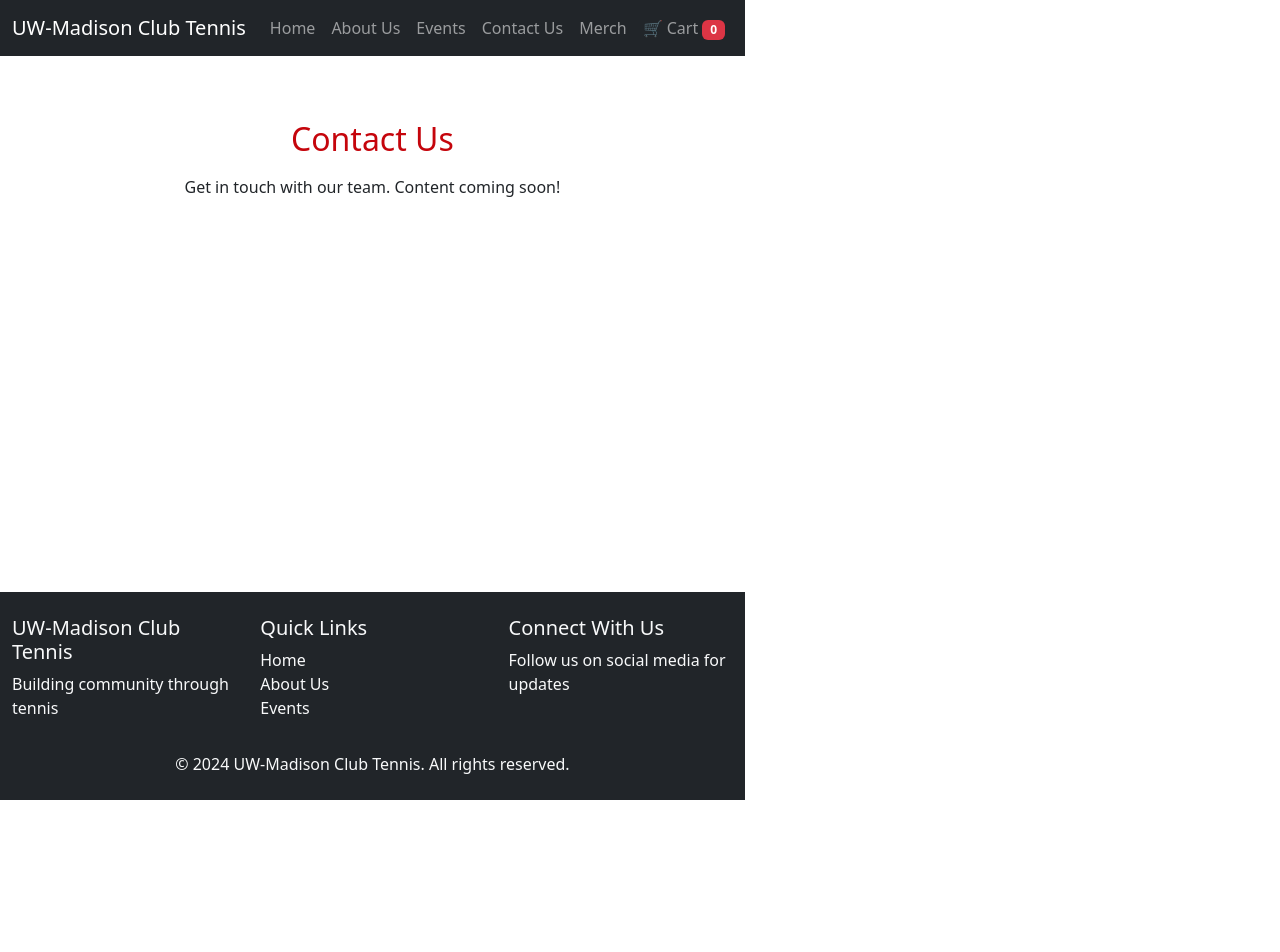
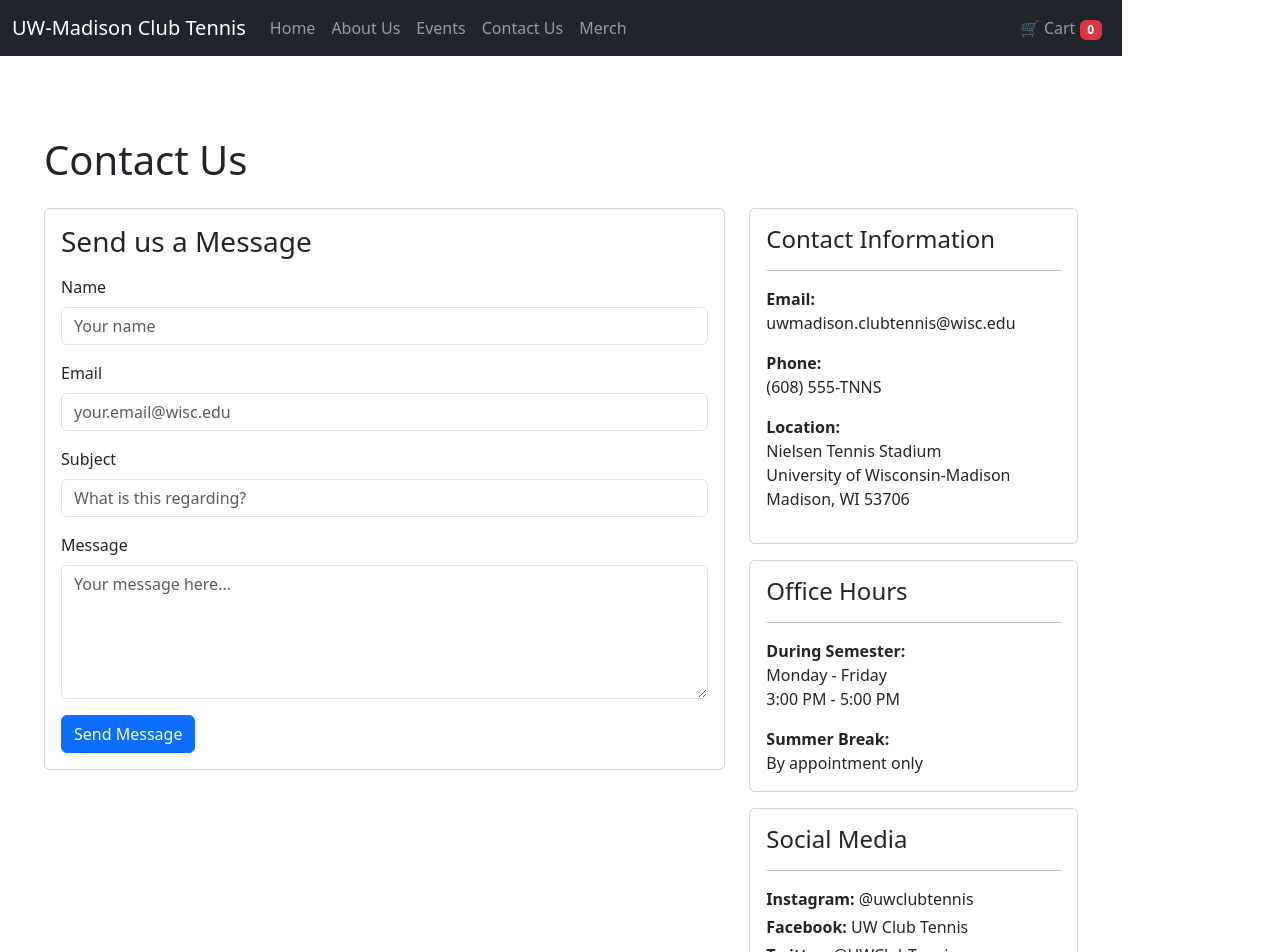
Before and after one commit to CS571-F25/p35, a React (Vite) app: page /contact in a window 1280 px wide. Shown: the top 952 px of the page. Before the commit the page ends 800 px from the top, so only its background shows below. Built offline with nearby package versions, Linux system fonts and the light colour scheme.

Commit message:
Develop Contact Us page with form and contact info

```diff
--- a/src/components/ContactUs.jsx
+++ b/src/components/ContactUs.jsx
@@ -1,10 +1,170 @@
+import { Container, Row, Col, Card, Form, Button } from 'react-bootstrap';
+import { useState } from 'react';
+
 function ContactUs() {
+  const [formData, setFormData] = useState({
+    name: '',
+    email: '',
+    subject: '',
+    message: ''
+  });
+
+  const handleSubmit = (e) => {
+    e.preventDefault();
+    // Form submission logic would go here
+    alert('Thank you for your message! We will get back to you soon.');
+    setFormData({ name: '', email: '', subject: '', message: '' });
+  };
+
+  const handleChange = (e) => {
+    setFormData({
+      ...formData,
+      [e.target.name]: e.target.value
+    });
+  };
+
   return (
-    <div className="page-container">
-      <h2>Contact Us</h2>
-      <p>Get in touch with our team. Content coming soon!</p>
-    </div>
-  )
+    <Container className="my-5">
+      <h1 className="mb-4">Contact Us</h1>
+
+      <Row>
+        {/* Contact Form */}
+        <Col md={8}>
+          <Card>
+            <Card.Body>
+              <h3 className="mb-3">Send us a Message</h3>
+              <Form onSubmit={handleSubmit}>
+                <Form.Group className="mb-3">
+                  <Form.Label>Name</Form.Label>
+                  <Form.Control
+                    type="text"
+                    name="name"
+                    value={formData.name}
+                    onChange={handleChange}
+                    placeholder="Your name"
+                    required
+                  />
+                </Form.Group>
+
+                <Form.Group className="mb-3">
+                  <Form.Label>Email</Form.Label>
+                  <Form.Control
+                    type="email"
+                    name="email"
+                    value={formData.email}
+                    onChange={handleChange}
+                    placeholder="your.email@wisc.edu"
+                    required
+                  />
+                </Form.Group>
+
+                <Form.Group className="mb-3">
+                  <Form.Label>Subject</Form.Label>
+                  <Form.Control
+                    type="text"
+                    name="subject"
+                    value={formData.subject}
+                    onChange={handleChange}
+                    placeholder="What is this regarding?"
+                    required
+                  />
+                </Form.Group>
+
+                <Form.Group className="mb-3">
+                  <Form.Label>Message</Form.Label>
+                  <Form.Control
+                    as="textarea"
+                    rows={5}
+                    name="message"
+                    value={formData.message}
+                    onChange={handleChange}
+                    placeholder="Your message here..."
+                    required
+                  />
+                </Form.Group>
+
+                <Button variant="primary" type="submit">
+                  Send Message
+                </Button>
+              </Form>
+            </Card.Body>
+          </Card>
+        </Col>
+
+        {/* Contact Information */}
+        <Col md={4}>
+          <Card className="mb-3">
+            <Card.Body>
+              <h4>Contact Information</h4>
+              <hr />
+              <p>
+                <strong>Email:</strong><br />
+                uwmadison.clubtennis@wisc.edu
+              </p>
+              <p>
+                <strong>Phone:</strong><br />
+                (608) 555-TNNS
+              </p>
+              <p>
+                <strong>Location:</strong><br />
+                Nielsen Tennis Stadium<br />
+                University of Wisconsin-Madison<br />
+                Madison, WI 53706
+              </p>
+            </Card.Body>
+          </Card>
+
+          <Card className="mb-3">
+            <Card.Body>
+              <h4>Office Hours</h4>
+              <hr />
+              <p>
+                <strong>During Semester:</strong><br />
+                Monday - Friday<br />
+                3:00 PM - 5:00 PM
+              </p>
+              <p className="mb-0">
+                <strong>Summer Break:</strong><br />
+                By appointment only
+              </p>
+            </Card.Body>
+          </Card>
+
+          <Card>
+            <Card.Body>
+              <h4>Social Media</h4>
+              <hr />
+              <p className="mb-1">
+                <strong>Instagram:</strong> @uwclubtennis
+              </p>
+              <p className="mb-1">
+                <strong>Facebook:</strong> UW Club Tennis
+              </p>
+              <p className="mb-0">
+                <strong>Twitter:</strong> @UWClubTennis
+              </p>
+            </Card.Body>
+          </Card>
+        </Col>
+      </Row>
+
+      {/* Map placeholder */}
+      <Row className="mt-4">
+        <Col>
+          <Card>
+            <Card.Body>
+              <h3 className="mb-3">Find Us</h3>
+              <img
+                src="https://via.placeholder.com/1000x400?text=Map+Location+-+Add+Your+Own"
+                alt="Map Placeholder"
+                className="img-fluid rounded"
+              />
+            </Card.Body>
+          </Card>
+        </Col>
+      </Row>
+    </Container>
+  );
 }
 
-export default ContactUs
+export default ContactUs;
```
